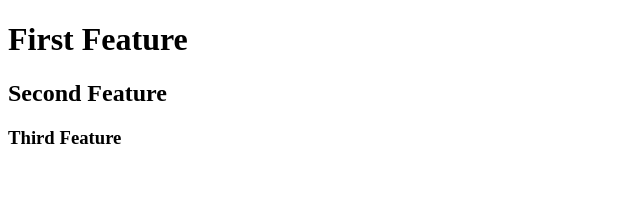
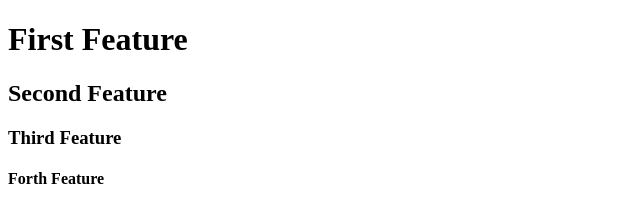
Before and after one commit to vladbogdan10/git-flow-demo, a website: page index.html in a window 1280 px wide. Shown: the whole page, without its empty margins (0-640 px from the left). Drawn offline with Linux system fonts and the light colour scheme.

Commit message:
forth-feature

```diff
--- a/index.html
+++ b/index.html
@@ -10,5 +10,6 @@
     <h1>First Feature</h1>
     <h2>Second Feature</h2>
     <h3>Third Feature</h3>
+    <h4>Forth Feature</h4>
 </body>
 </html>
```
